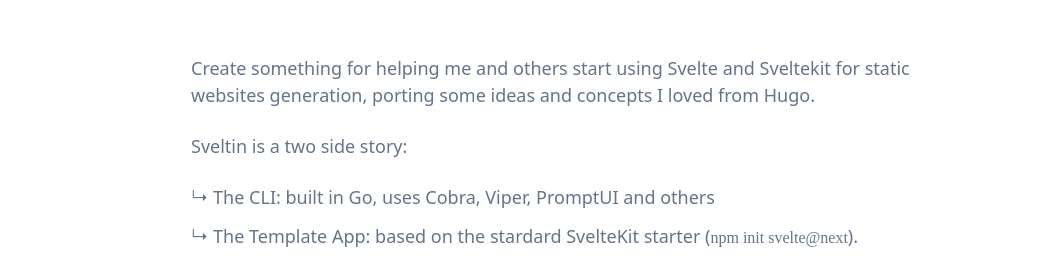
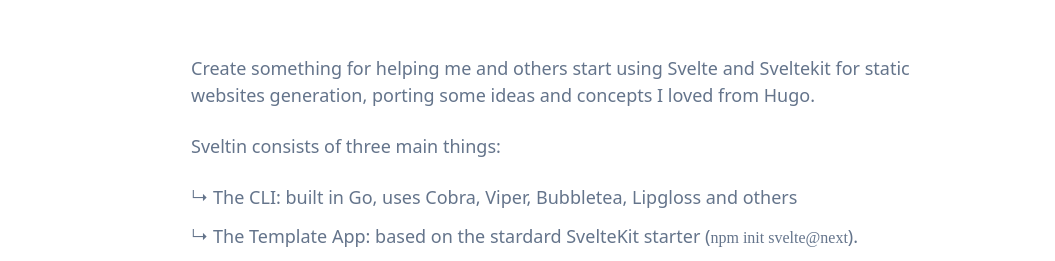
Before and after one commit to sveltinio/docs, a SvelteKit app: page /why in a window 1280 px wide. Shown: the part 1842-2103 px from the top of the page, without its empty margins (225-1280 px from the left). Built offline with nearby package versions, Linux system fonts and the light colour scheme.

Commit message:
chore: sveltin goals text updated

```diff
--- a/themes/dockerz/components/about/_SveltinGoals.svelte
+++ b/themes/dockerz/components/about/_SveltinGoals.svelte
@@ -16,12 +16,12 @@
 		</p>
 
 		<p class="text-base font-light text-skin-body dark:text-skin-body-dark sm:text-lg">
-			Sveltin is a two side story:
+			Sveltin consists of three main things:
 		</p>
 		<div>
 			<ul class="list-none space-y-3 text-base sm:text-lg md:mt-5">
 				<li class="font-light text-skin-body dark:text-skin-body-dark">
-					↳ The CLI: built in Go, uses Cobra, Viper, PromptUI and others
+					↳ The CLI: built in Go, uses Cobra, Viper, Bubbletea, Lipgloss and others
 				</li>
 				<li class="font-light text-skin-body dark:text-skin-body-dark">
 					↳ The Template App: based on the stardard SvelteKit starter (<span
```
